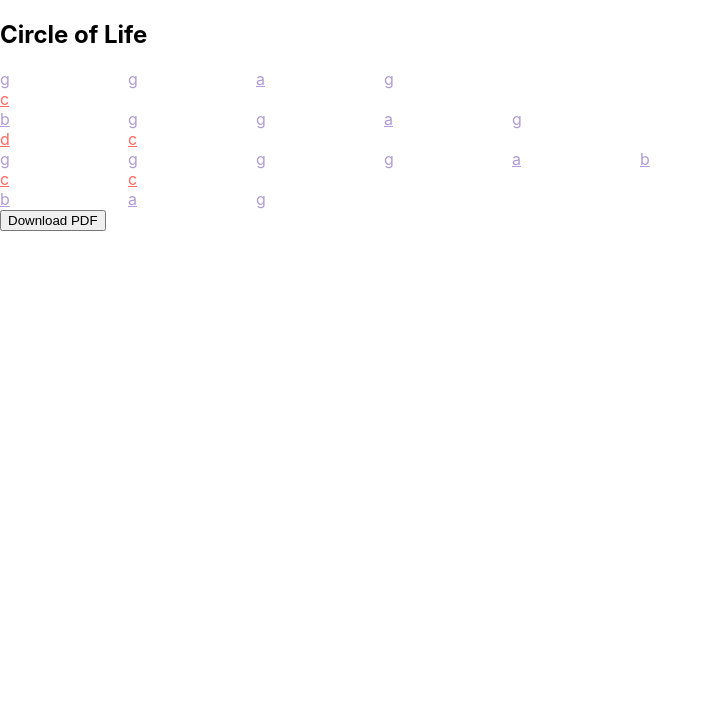
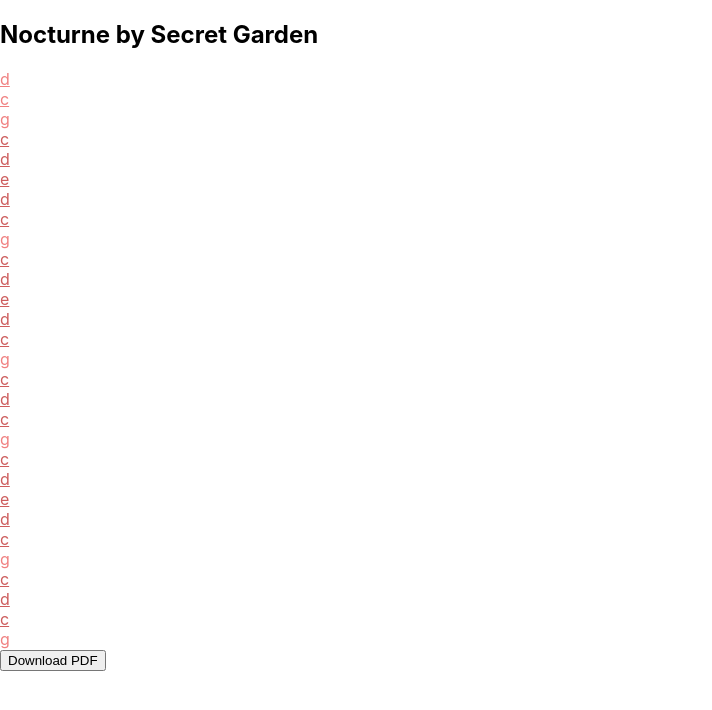
Before and after one commit to dawei-wang/music-notation, a React (Create React App) app: page / in a window 1280 px wide. Shown: the top 710 px of the page, without its empty margins (0-712 px from the left). Built offline with nearby package versions, Linux system fonts and the light colour scheme.

Commit message:
Add nocturne

```diff
--- a/src/App.js
+++ b/src/App.js
@@ -3,31 +3,31 @@
 import jsPDF from "jspdf";
 
 const COLORS = {
-  3: "#ffb347",
-  4: "#b19cd9",
-  5: "#ff6961",
-  6: "#77dd77",
-  7: "#aec6cf",
+  2: "#FFB6C1",
+  3: "#F08080",
+  4: "#CD5C5C",
+  5: "#FFA07A",
+  6: "#FA8072",
+  7: "#E9967A",
 };
 
 const song =
-  "g4 g4 a4 g4 c5 b4 g4 g4 a4 g4 d5 c5 g4 g4 g4 g4 a4 b4 c5 c5 b4 a4 g4";
-const notes = song.split(" ");
+  "d3 c3 g3 c4 d4 e4 d4 c4 g3 c4 d4 e4 d4 c4 g3 c4 d4 c4 g3 c4 d4 e4 d4 c4 g3 c4 d4 c4 g3";
 
-const noteGroups = [];
-let currentGroup = [];
-let prevOctave = null;
-for (let i = 0; i < notes.length; i++) {
-  const note = notes[i];
-  const octave = parseInt(note[note.length - 1]);
-  if (prevOctave && octave !== prevOctave) {
-    noteGroups.push(currentGroup);
-    currentGroup = [];
-  }
-  currentGroup.push(note);
-  prevOctave = octave;
-}
-noteGroups.push(currentGroup);
+const underlinedNotes = song.split(" ").map((note) => {
+  const octave = parseInt(note.charAt(note.length - 1));
+  const color = COLORS[octave] || "#000000";
+  const letterNote = note.slice(0, -1);
+  const underlinedNote = letterNote
+    .split("")
+    .map((c) => `${c}_`)
+    .join("");
+
+  return {
+    note: underlinedNote.slice(0, -1),
+    color,
+  };
+});
 
 function downloadPdf() {
   const input = document.getElementById("pdf-content");
@@ -35,30 +35,38 @@
     const imgData = canvas.toDataURL("image/png");
     const pdf = new jsPDF("l", "pt", [canvas.width, canvas.height]);
     pdf.addImage(imgData, "PNG", 0, 0);
-    pdf.save("circle_of_life.pdf");
+    pdf.save("nocturne.pdf");
   });
 }
 
 function App() {
+  const noteGroups = [];
+  let lastOctave = 0;
+  let group = [];
+  for (let i = 0; i < underlinedNotes.length; i++) {
+    const { note, color } = underlinedNotes[i];
+    const octave = parseInt(note.charAt(note.length - 1));
+    if (octave !== lastOctave) {
+      noteGroups.push(group);
+      group = [{ note, color }];
+      lastOctave = octave;
+    } else {
+      group.push({ note, color });
+    }
+  }
+  noteGroups.push(group);
+
   return (
     <div>
       <div id="pdf-content">
-        <h2>Circle of Life</h2>
+        <h2>Nocturne by Secret Garden</h2>
         {noteGroups.map((group, i) => (
-          <div
-            key={i}
-            style={{ display: "grid", gridTemplateColumns: "repeat(10, 1fr)" }}
-          >
-            {group.map((note, j) => {
-              const octave = parseInt(note[note.length - 1]);
-              const color = COLORS[octave];
-              const letterNote = note.slice(0, -1);
-              return (
-                <span key={j} style={{ color, textDecoration: "underline" }}>
-                  {letterNote}{" "}
-                </span>
-              );
-            })}
+          <div key={i}>
+            {group.map(({ note, color }, j) => (
+              <span key={j} style={{ color, textDecoration: "underline" }}>
+                {note}{" "}
+              </span>
+            ))}
           </div>
         ))}
       </div>
```
